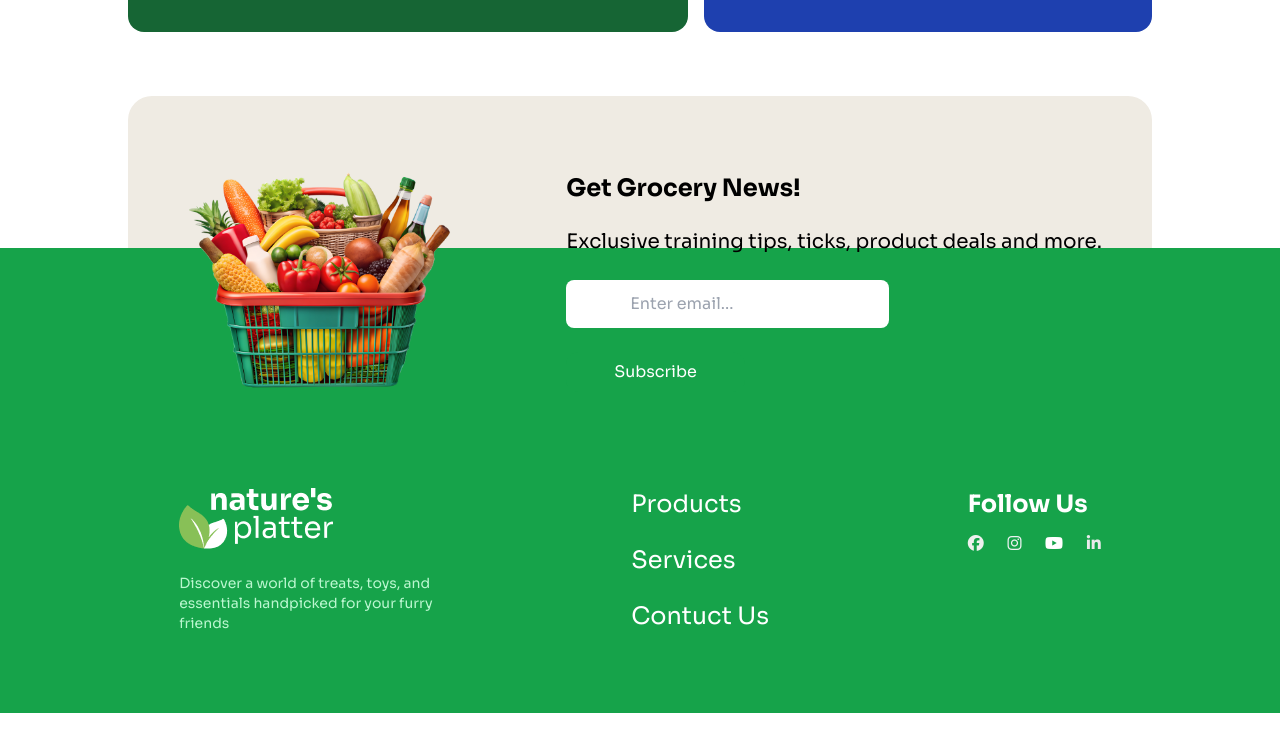
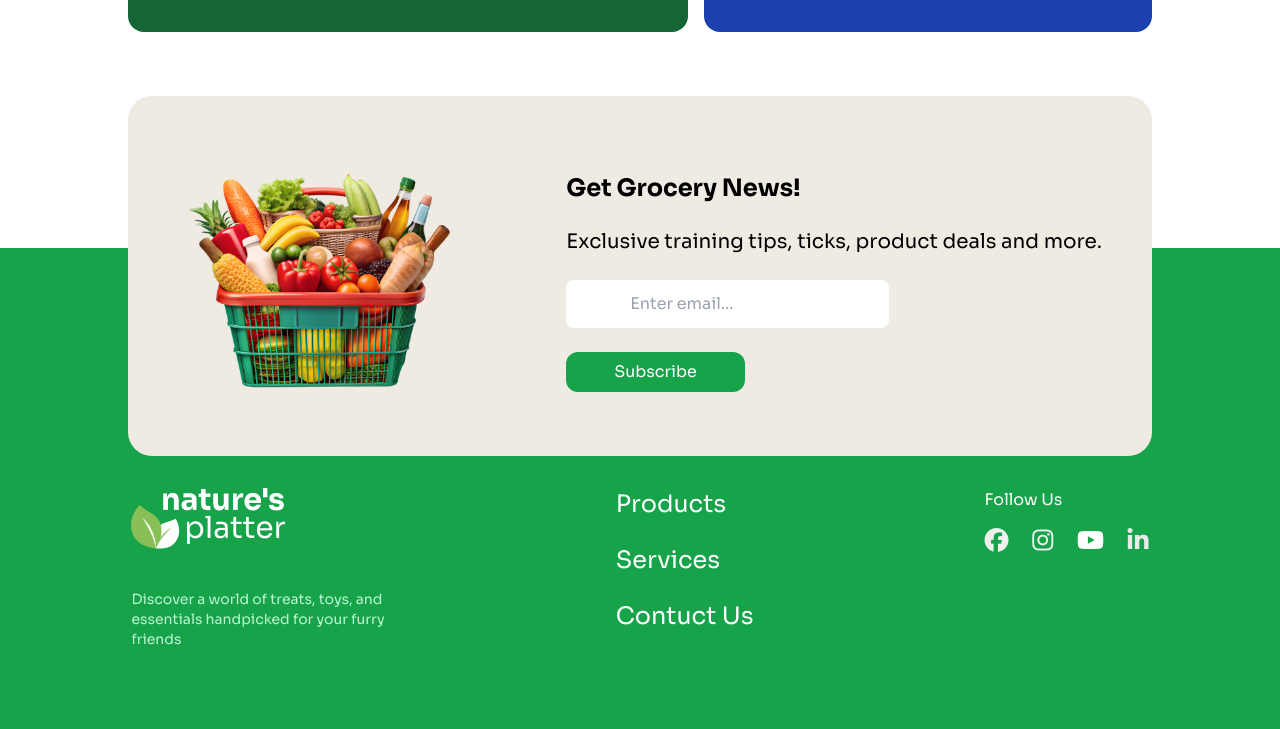
Before and after one commit to dipongkor000/assignment-0003-0002, a plain HTML site: page index.html in a window 1280 px wide. Shown: the part 2966-3695 px from the top of the page. Drawn offline with nearby package versions, Linux system fonts and the light colour scheme.

Commit message:
fix the file

```diff
--- a/index.html
+++ b/index.html
@@ -297,39 +297,45 @@
           </section>
     </main>
     <footer>
-        <div class=" bg-[#EFEBE3] rounded-3xl pt-3 pb-0 min-xl:flex flex items-center min-xl:space-x-64 max-xl:space-y-0
+        <div class=" bg-[#EFEBE3] rounded-3xl pt-3 pb-0
+        min-xl:flex flex items-center min-xl:space-x-64 max-xl:space-y-0
         max-sm:mx-10 max-md:flex-col max-lg:mx-24 max-xl:mx-24 max-2xl:mx-32 mx-80
         min-xl:flex flex-row justify-around
-        max-sm:-mb-72 -mb-52 max-sm:pb-16
+        max-sm:-mb-72 -mb-52 max-sm:pb-16 relative
         ">
             <div>
                 <img class="max-md:w-32 max-xl:w-64 w-72" src="c2-assets/vegetable-busket.png" alt="">
             </div>
-            <div class="max-xl:text-center max-sm:py-2 max-xl:py-10 py-16">
+            <div class="max-xl:text-center max-sm:py-1 max-xl:py-6 py-16">
                 <h2 class="text-2xl font-bold max-md:text-green-600 max-xl:text-xl">Get Grocery News!</h2><br>
                 <p class="max-xl:px-10 text-xl max-xl:text-sm">Exclusive training tips, ticks, product deals and more.</p><br>
-                <input class="bg-white rounded-lg px-16 py-3 max-xl:text-sm" type="email" placeholder="Enter email..."><br><br>
+                <input class="bg-white rounded-lg px-16 py-3 max-xl:text-lg " type="email" placeholder="Enter email..."><br><br>
                 <button class="bg-green-600 text-white px-12 py-2 rounded-xl max-xl:text-sm">Subscribe</button>
             </div>
         </div>
-        <div class=" bg-green-600 text-white flex max-md:flex-col flex-round justify-around max-md:space-y-10 px-20 pb-20
-        max-md:pt-96 pt-60 items-start min-xl:items-center">
-            <div class="space-y-6">
+        <div class=" bg-green-600 text-white">
+            <div class="flex max-md:flex-col
+g            max-md:space-y-6 xl:space-x-32
+            max-sm:mx-10 max-md:mx-20 max-2xl:mx-20 mx-72
+            flex-round justify-around
+            pb-20 max-sm:pt-96 max-md:pt-72 max-xl:pt-64 pt-60">
+                <div class="space-y-10">
                     <img src="c2-assets/logo-footer.png" alt="">
                     <p class="text-sm text-green-200">Discover a world of treats, toys, and <br> essentials handpicked for your furry <br> friends</p>
                 </div>
                 <div>
-                 <a class="list-none text-2xl" href="">Products</a><br><br>
-                 <a class="list-none text-2xl" href="">Services</a><br><br>
-                 <a class="list-none text-2xl" href="">Contuct Us</a>
+                    <a class="list-none max-md:text-lg max-xl:text-lg text-2xl" href="">Products</a><br><br>
+                    <a class="list-none max-md:text-lg max-xl:text-lg text-2xl" href="">Services</a><br><br>
+                    <a class="list-none max-md:text-lg max-xl:text-lg text-2xl" href="">Contuct Us</a>
                 </div>
-            <div class="space-y-3">
-                <h1 class="font-bold text-2xl">Follow Us</h1>
+                <div class="space-y-3 flex flex-col ">
+                <h1 class="max-md:text-lg xl">Follow Us</h1>
                     <div class="space-x-5">
-                    <i class="fa-brands fa-facebook" style="color: #eef0ee;"></i>
-                    <i class="fa-brands fa-instagram" style="color: #edf2f2;"></i>
-                    <i class="fa-brands fa-youtube" style="color: #ffffff;"></i>
-                    <i class="fa-brands fa-linkedin-in" style="color: #eaeaeb;"></i>
+                    <a href="#"><i class="fa-brands fa-facebook text-2xl" style="color: #eef0ee;"></i></a>
+                    <a href="#"><i class="fa-brands fa-instagram text-2xl" style="color: #edf2f2;"></i></a>
+                    <a href="#"><i class="fa-brands fa-youtube text-2xl" style="color: #ffffff;"></i></a>
+                    <a href="#"><i class="fa-brands fa-linkedin-in text-2xl" style="color: #eaeaeb;"></i></a>
+                </div>
             </div>
         </div>
         </div>
```
Lines whose indentation alone changed are shown as unchanged.
